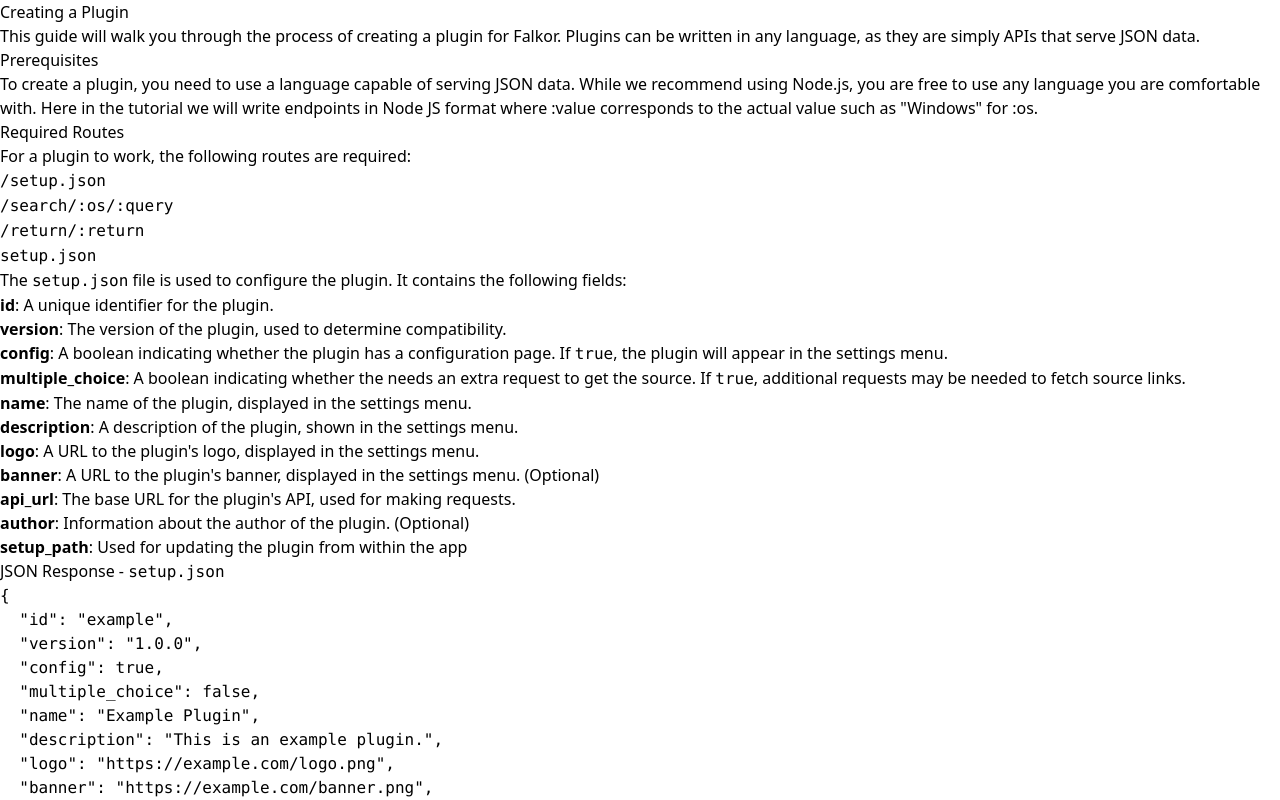
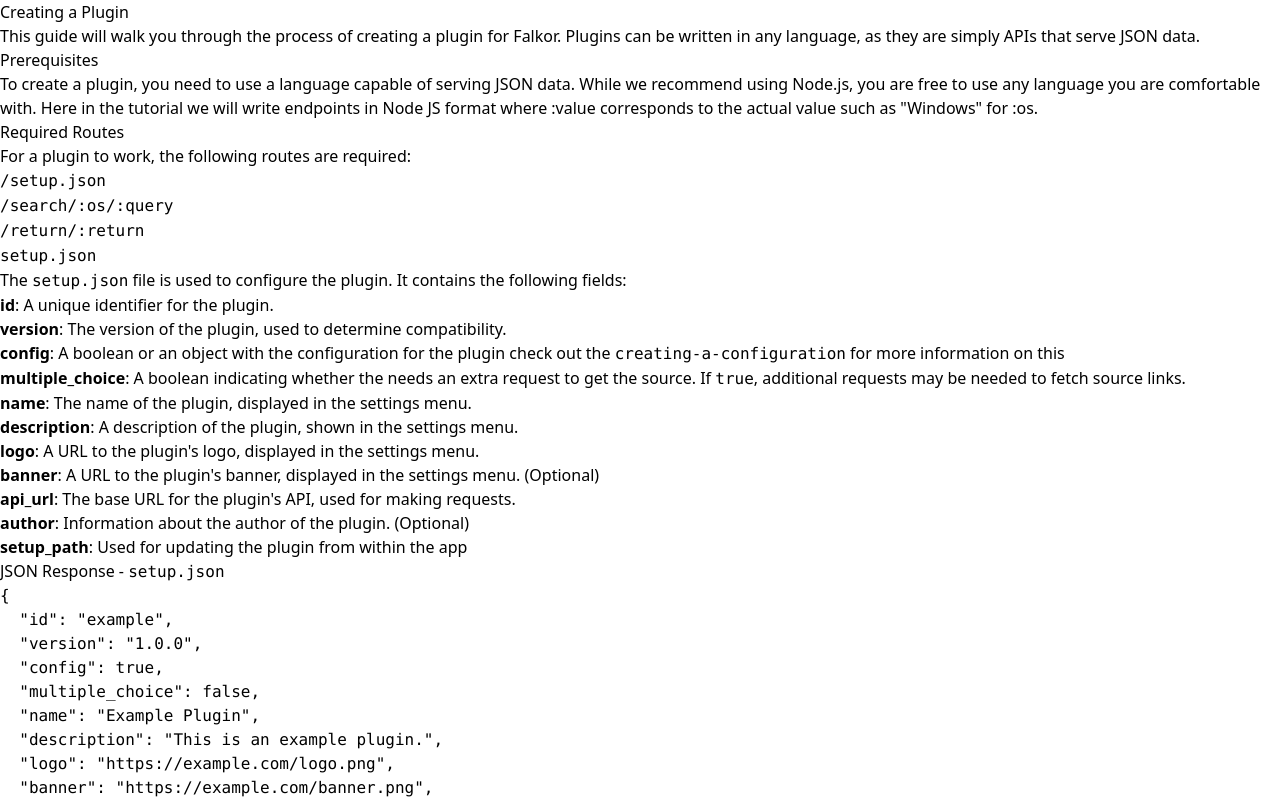
Before and after one commit to Team-Falkor/docs, a Next.js app: page /plugin-providers/creating-a-plugin in a window 1280 px wide. Shown: the top 800 px of the page. Built offline with nearby package versions, Linux system fonts and the light colour scheme.

Commit message:
Update creating-a-plugin.mdx

```diff
--- a/pages/plugin-providers/creating-a-plugin.mdx
+++ b/pages/plugin-providers/creating-a-plugin.mdx
@@ -20,7 +20,7 @@
 
 - **id**: A unique identifier for the plugin.
 - **version**: The version of the plugin, used to determine compatibility.
-- **config**: A boolean indicating whether the plugin has a configuration page. If `true`, the plugin will appear in the settings menu.
+- **config**: A boolean or an object with the configuration for the plugin check out the `creating-a-configuration` for more information on this
 - **multiple_choice**: A boolean indicating whether the needs an extra request to get the source. If `true`, additional requests may be needed to fetch source links.
 - **name**: The name of the plugin, displayed in the settings menu.
 - **description**: A description of the plugin, shown in the settings menu.
```
